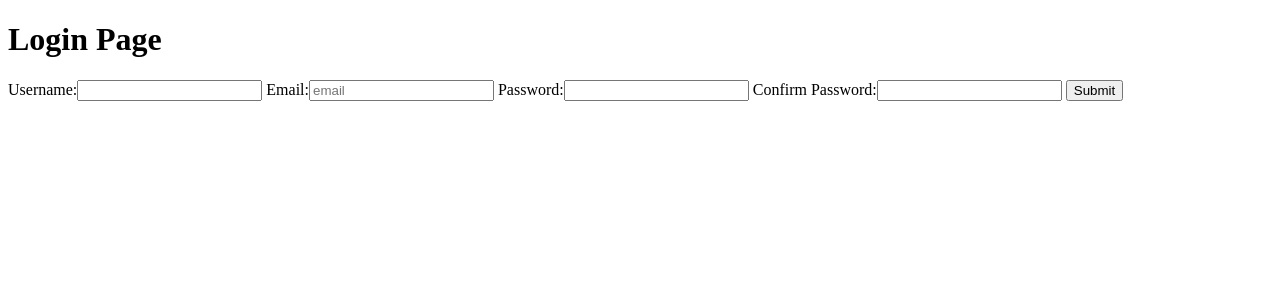
After one commit to e-landeros/ecommerce_project, a Django app: page /register/ in a window 1280 px wide. The commit adds this page. Shown: the top 300 px of the page. Run offline with Django 3.2, Linux system fonts and the light colour scheme.

Commit message:
extending registration forms

```diff
--- a/ecommerce/ecommerce/forms.py
+++ b/ecommerce/ecommerce/forms.py
@@ -1,4 +1,7 @@
 from django import forms
+from django.contrib.auth import get_user_model
+
+User = get_user_model
 
 class ContactForm(forms.Form):
     fullname = forms.CharField(
@@ -23,3 +26,22 @@ def clean_email(self):
 class LoginForm(forms.Form):
     username = forms.CharField()
     password =forms.CharField(widget=forms.PasswordInput)
+
+class RegisterForm(forms.Form):
+    username = forms.CharField()
+    email = forms.EmailField(
+        widget = forms.EmailInput(
+            attrs={"class": "form-control", "placeholder":"email"}))
+    password =forms.CharField(widget=forms.PasswordInput)
+    password2 =forms.CharField(label='Confirm Password' , widget=forms.PasswordInput)
+
+    def clean_username(self):
+        username = self.cleaned_data.get("username")
+
+    def clean(self):
+        data = self.cleaned_data
+        password = self.cleaned_data.get('password')
+        password2 = self.cleaned_data.get('password2')
+        if password2 != password:
+            raise forms.ValidationError("Passwords must match.")
+        return data
--- a/ecommerce/ecommerce/urls.py
+++ b/ecommerce/ecommerce/urls.py
@@ -16,12 +16,13 @@ Including another URLconf
 from django.contrib import admin
 from django.urls import path
 
-from .views import home_page, about_page, contact_page, login_page
+from .views import home_page, about_page, contact_page, login_page, register_page
 
 urlpatterns = [
     path('', home_page),
     path('about/', about_page),
     path('contact/', contact_page),
     path('login/', login_page),
+    path('register/', register_page),
     path('admin/', admin.site.urls),
 ]
--- a/ecommerce/ecommerce/views.py
+++ b/ecommerce/ecommerce/views.py
@@ -1,15 +1,17 @@
-from django.contrib.auth import authenticate, login
+from django.contrib.auth import authenticate, login, get_user_model
 from django.http import HttpResponse
 from django.shortcuts import render, redirect
 
-from .forms import ContactForm, LoginForm
+from .forms import ContactForm, LoginForm, RegisterForm
 
 def home_page(request):
 
     context = {
         "title": "Home Page",
-        "content": "hello, Fabian"
+        "content": "hello, Fabian",
     }
+    # if request.user.is_authenticated():
+    #     context["premium_content"] = "YEAH"
     return render(request, "home_page.html", context)
 
 def about_page(request):
@@ -21,14 +23,12 @@ def contact_page(request):
         "form": contact_form,
         'title': 'contact',
         'content': 'welcome to the contact page'
+
     }
 
     if  contact_form.is_valid():
         print(contact_form.cleaned_data)
-    # if request.method == "POST":
-    #     print(request.POST.get('fullname'))
-    #     print(request.POST.get('email'))
-    #     print(request.POST.get('content'))
+
     return render(request, "contact/view.html", context)
 
 def login_page(request):
@@ -45,15 +45,24 @@ def login_page(request):
         if user is not None:
             login(request, user)
             context['form'] = LoginForm()
-            return redirect("/login")
+            return redirect("/")
         else:
             print("error")
 
 
     return render (request, "auth/login.html", context)
 
+User = get_user_model()
 def register_page(request):
-    form = LoginForm( request.POST or None)
+    form = RegisterForm( request.POST or None)
+    context = {
+        "form":form
+    }
     if form.is_valid():
         print(form.cleaned_data)
-    return render (request, "auth/login.html")
+        username = form.cleaned_data.get("username")
+        password = form.cleaned_data.get("password")
+        email = form.cleaned_data.get("email")
+        new_user = User.objects.create_user(username, email, password)
+        print(new_user)
+    return render (request, "auth/register.html", context)
--- /dev/null
+++ b/ecommerce/templates/auth/register.html
@@ -0,0 +1,18 @@
+<!DOCTYPE html>
+<html lang="en">
+<head>
+    <meta charset="UTF-8">
+    <meta name="viewport" content="width=device-width, initial-scale=1.0">
+    <meta http-equiv="X-UA-Compatible" content="ie=edge">
+    <title>Login</title>
+</head>
+<body>
+    <h1>Login Page</h1>
+
+    <form method="POST"> {% csrf_token %}
+        {{ form }}
+        <button type="submit">Submit</button>
+    </form>
+
+</body>
+</html>
```
Also changed, not shown: ecommerce/templates/home_page.html (+10 -0 lines), ecommerce/db.sqlite3.
